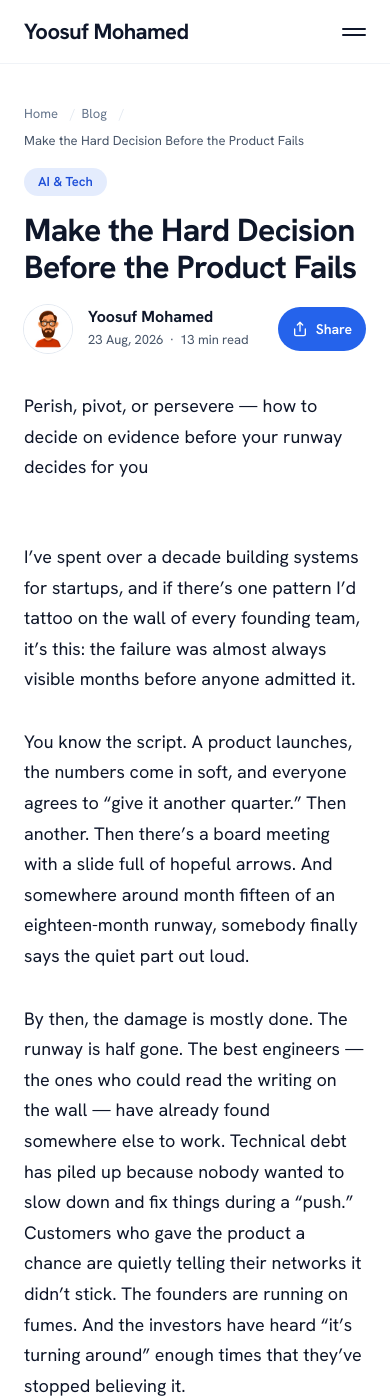
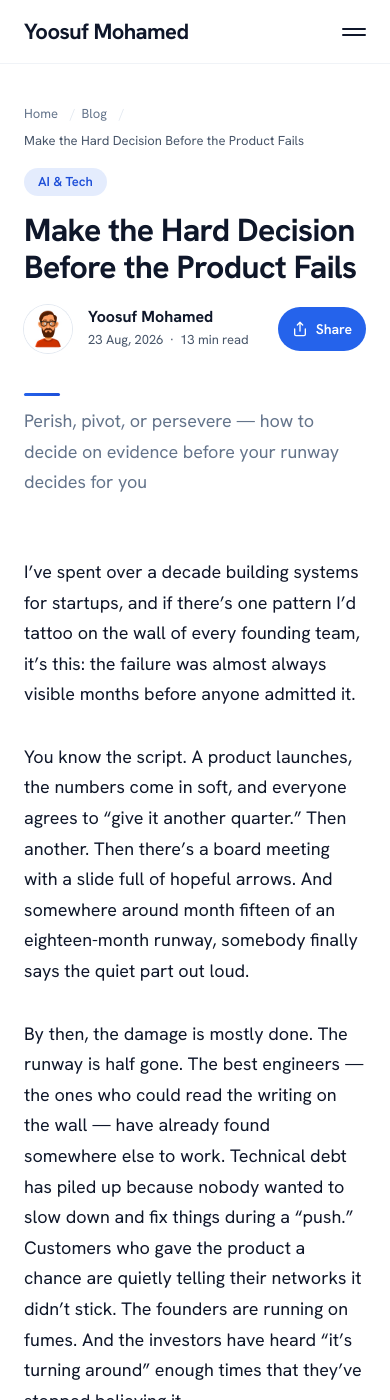
Before and after one commit to yoosuf/yoosuf.github.io, a Jekyll site: the page built from _posts/2026-08-23-perish-pivot-persevere.md, in a window 390 px wide and 1400 px high. Built offline with Jekyll 4.4.1, drawn with Linux system fonts in a browser that asks for light colours; some web fonts are replaced.

Commit message:
Improve blockquote and article subtitle styles

```diff
--- a/_sass/_article.scss
+++ b/_sass/_article.scss
@@ -75,11 +75,27 @@
 	}
 }
 .article-excerpt {
-	margin-top: 20px;
+	margin-top: 24px;
 	max-width: 720px;
-	font-size: 2rem;
-	line-height: 1.5;
-	color: var(--color-darkgrey);
+	font-size: 2.1rem;
+	line-height: 1.55;
+	letter-spacing: -0.005em;
+	font-weight: 500;
+	color: var(--color-secondary-text);
+
+	&::before {
+		content: "";
+		display: block;
+		width: 44px;
+		height: 3px;
+		margin-bottom: 12px;
+		border-radius: 999px;
+		background: linear-gradient(
+			90deg,
+			var(--jekyll-accent-color),
+			var(--jekyll-accent-strong)
+		);
+	}
 }
 .jekyll-canvas {
 	display: grid;
@@ -215,26 +231,32 @@
 		}
 		&:not([class]) {
 			font-family: var(--font-serif);
-			font-weight: 400;
+			font-weight: 500;
 			font-size: 2rem;
-			line-height: 1.7em;
-			position: relative;
-			font-style: italic;
-			padding: 0;
-			color: var(--color-midgrey);
+			line-height: 1.65;
+			font-style: normal;
+			padding: 22px 28px;
+			border: 0;
+			border-radius: 12px;
+			background: linear-gradient(
+				135deg,
+				color-mix(in srgb, var(--jekyll-accent-color) 8%, transparent),
+				color-mix(in srgb, var(--jekyll-accent-color) 2%, transparent)
+			);
+			color: inherit;
 			&::before {
 				content: "";
 				position: absolute;
-				left: -1.5em;
-				top: 0;
-				bottom: 0;
-				width: 3px;
+				left: 0;
+				top: 14px;
+				bottom: 14px;
+				width: 4px;
+				border-radius: 999px;
 				background: linear-gradient(
 					180deg,
 					var(--jekyll-accent-color),
 					var(--jekyll-accent-strong)
 				);
-				border-radius: 999px;
 			}
 		}
 		p + p {
@@ -556,8 +578,13 @@
 		padding-bottom: max(12px, 48px);
 	}
 	.article-excerpt {
-		margin-top: 14px;
-		font-size: 1.7rem;
+		margin-top: 16px;
+		font-size: 1.8rem;
+
+		&::before {
+			width: 36px;
+			margin-bottom: 10px;
+		}
 	}
 	.article-byline-meta {
 		.author-name {
@@ -625,6 +652,11 @@
 		>blockquote {
 			&:not([class]) {
 				font-size: 1.8rem;
+				padding: 18px 20px;
+				&::before {
+					top: 10px;
+					bottom: 10px;
+				}
 			}
 		}
 		>ol {
@@ -638,13 +670,6 @@
 		}
 		>p {
 			font-size: 1.8rem;
-		}
-		blockquote {
-			&:not([class]) {
-				&::before {
-					left: min(-4px, -20px);
-				}
-			}
 		}
 	}
 }
```
